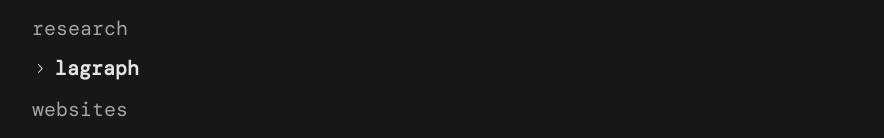
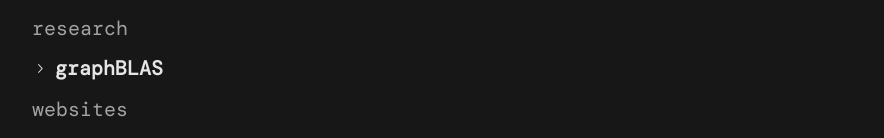
Before and after one commit to hmukesh5/hmukesh5.github.io, a React (Vite) app: page / in a window 1280 px wide. Shown: the part 342-480 px from the top of the page, without its empty margins (184-1068 px from the left). Built offline with nearby package versions, Linux system fonts and the light colour scheme; no server answers.

Commit message:
added some content

```diff
--- a/src/App.tsx
+++ b/src/App.tsx
@@ -205,14 +205,14 @@ function App() {
     const research = [
         {
             value: "graphblas",
-            title: <>lagraph</>,
+            title: <>graphBLAS</>,
             link: <></>,
             content: <>
                 Currently, I'm doing research at Texas A&M in {lagraphlink}, which is a library of user-friendly graph algorithms built on top of {suitesparselink}, which is a C implementation of {graphblaslink}, which is a standard that defines a set of sparse matrix operations.
                 Go ahead and re-read that.
                 These matrix operations, when performed on adjacency matrices, can be a parallel approach to computing graph algorithms.
                 I am developing an algorithm in LAGraph for graph coloring, where a graph is colored such that no 2 nodes share the same color.
-                This research is being developed through the {urslink} (2024-2025 cohort), and a paper and a presentation will be available in Spring 2025.
+                This research is being done through the {urslink} (2024-2025 cohort), and a paper and presentation will be available in spring 2025.
                 <div className="h-2" />
                 <span className="italic">{lagraphlink} | {suitesparselink}</span>
             </>
@@ -226,6 +226,8 @@ function App() {
             link: <></>,
             content: <>
                         The website you are currently viewing!
+                        I wanted a minimalistic look that would look good on mobile and web, and I wanted it to reflect my projects - like an online resume.
+                        I'm super proud of this, and I hope it inspires other CS students to go out there and create!
                         <div className="h-2" />
                         <span className="italic">{reactLink} | {expressLink} | {awsec2Link}</span>
                     </>
```
